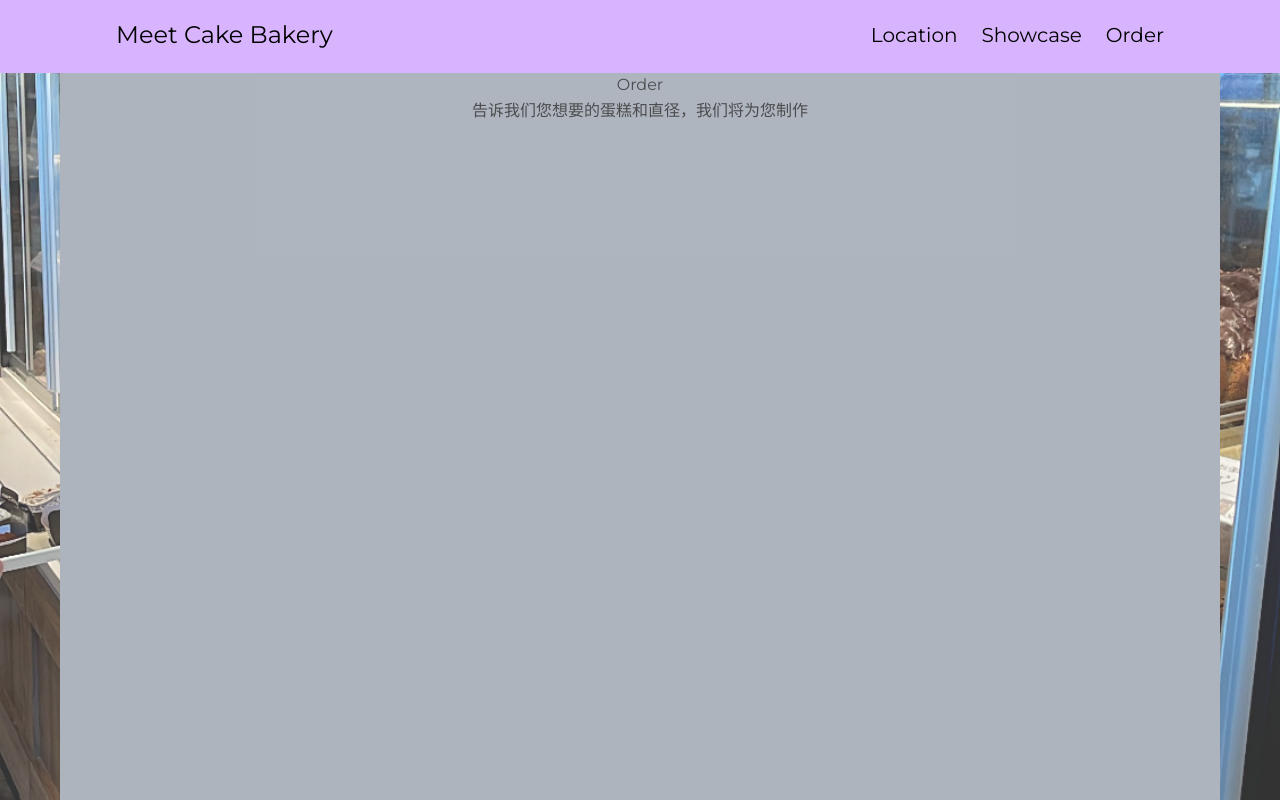
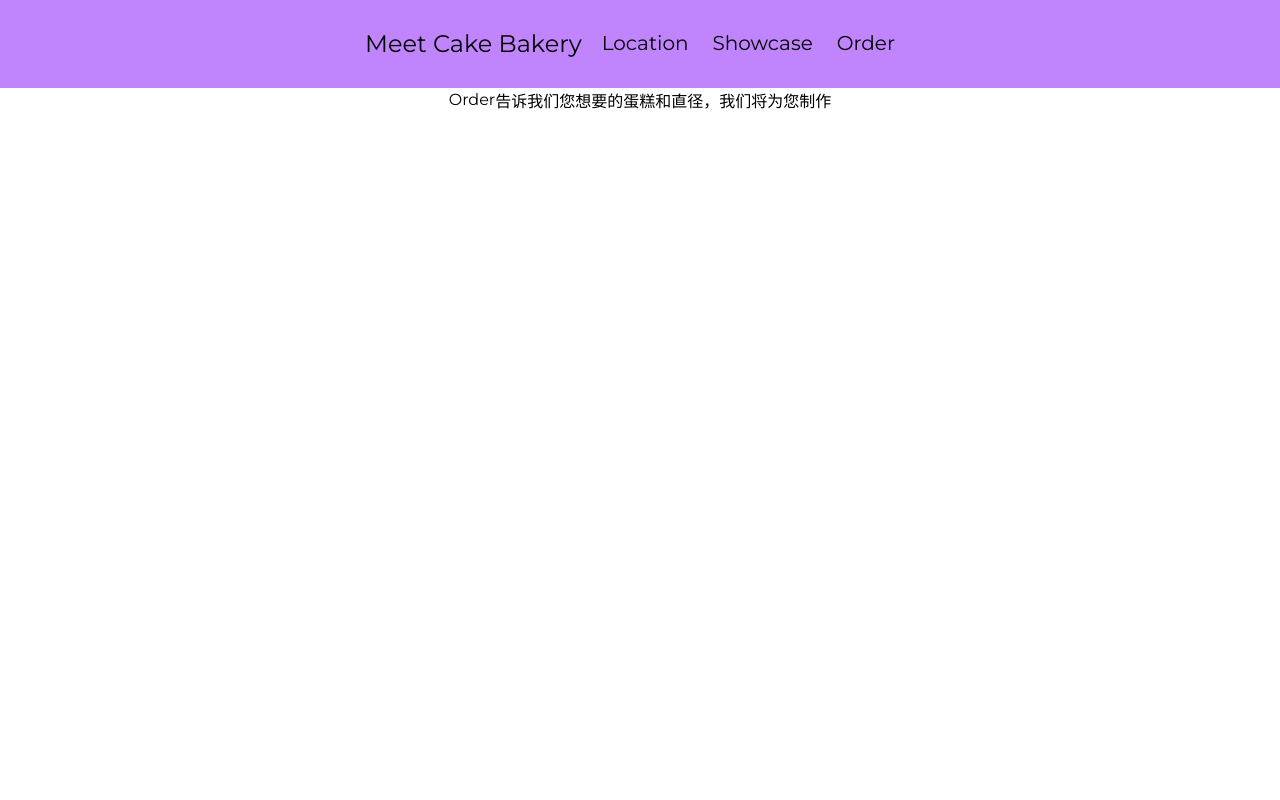
Before and after one commit to lausan3/4618-Bakery, a React (Vite) app: page /order in a window 1280 px wide. Built offline with nearby package versions, Linux system fonts and the light colour scheme.

Commit message:
Push potential sizing bug for testing

```diff
--- a/src/Components/Header.tsx
+++ b/src/Components/Header.tsx
@@ -2,13 +2,11 @@ import { Link } from "react-router-dom"
 
 const Header = () => {
   return (
-    <header className="flex flex-row justify-center w-full h-20 bg-purple-300">
-      <div className="flex flex-row center-size w-full items-center justify-between px-14">
-        <div className="flex flex-row">
-          <Link to="/" className="text-2xl link-underline">Meet Cake Bakery</Link>
-        </div>
+    <header className="flex flex-row justify-center w-full py-5 bg-main-color">
+      <div className="flex flex-row center-size items-center justify-between px-10 py-2">
+        <Link to="/" className="text-2xl">Meet Cake Bakery</Link>
 
-        <div className="flex flex-row gap-x-6">
+        <div className="flex flex-row ml-auto gap-x-6 px-5 origin-top-right">
           <Link to="/location" className="text-xl link-underline">Location</Link>
           <Link to="/showcase" className="text-xl link-underline">Showcase</Link>
           <Link to="/order" className="text-xl link-underline">Order</Link>
--- a/src/index.css
+++ b/src/index.css
@@ -4,7 +4,7 @@
 
 @layer components {
   .background-img {
-    @apply bg-main-background-img bg-no-repeat bg-center bg-cover opacity-80;
+    @apply bg-main-background-img bg-no-repeat bg-center bg-cover opacity-70;
   }
 
   .content-section {
@@ -12,7 +12,7 @@
   }
 
   .center-size {
-    @apply h-full min-w-[320px] max-w-[1160px];
+    @apply h-full min-w-[320px] max-w-[1160px] justify-center;
   }
 
   .link-underline::after {
@@ -23,7 +23,7 @@
     top: 0.2rem;
     transform: scaleY(0.6) scaleX(0) translateZ(0);
     /* transform-origin: left;  Changes where the animation starts from */
-    transition: transform 100ms ease-in-out;
+    transition: transform 175ms ease-in-out;
   }
 
   .link-underline:hover::after {
--- a/src/routes/Layout.tsx
+++ b/src/routes/Layout.tsx
@@ -3,12 +3,12 @@ import Header from "../Components/Header"
 
 const Layout = () => {
   return (
-    <div className="flex flex-col w-screen h-screen items-center">
+    <div className="flex flex-col w-screen h-screen items-center p-0">
       <Header />
-      <div className="flex w-full h-full justify-center background-img">
-        <section className="content-section center-size">
+      <div className="flex w-full h-full justify-center">
+        {/* <section className="content-section center-size"> */}
           <Outlet />
-        </section>
+        {/* </section> */}
       </div>
     </div>
   )
--- a/src/routes/Order.tsx
+++ b/src/routes/Order.tsx
@@ -1,11 +1,8 @@
 const Order = () => {
   return (
-    <div className="flex w-full h-full justify-center
-                    background-img">
-      <section className="content-section center-size">
+    <div className="flex w-full h-full justify-center">
         <p className="text-center">Order</p>
         <p className="font-tc text-center">告诉我们您想要的蛋糕和直径，我们将为您制作</p>
-      </section>
     </div>
   )
 }
--- a/src/routes/home.tsx
+++ b/src/routes/home.tsx
@@ -1,6 +1,14 @@
 const Home = () => {
   return (
-    <p className="text-center">Home</p>
+    <div id="home-container" className="flex w-full h-full bg-gray-600 justify-center">
+      <div id="hero" className="flex flex-row w-full h-1/2 px-20 center-size">
+        <div id="show-stack" className="flex flex-col justify-center">
+          <span className="text-center self-center w-[25rem] text-4xl font-semibold">Order cakes from us!</span>
+          <span className="text-center self-center w-[24.5rem]">We provide classic cakes and make it anyway you want!</span>
+        </div>
+        <img src="./IMG_0003.PNG" alt="Showcase Cake" className="w-1/5 object-contain"/>
+      </div>
+    </div>
   )
 }
 
--- a/tailwind.config.js
+++ b/tailwind.config.js
@@ -16,6 +16,7 @@ export default {
         'zh': ['Noto Sans SC']
       },
       colors: {
+        'main-color': '#c084fc',
         'section-bg': "gray-500",
       }
     },
```
